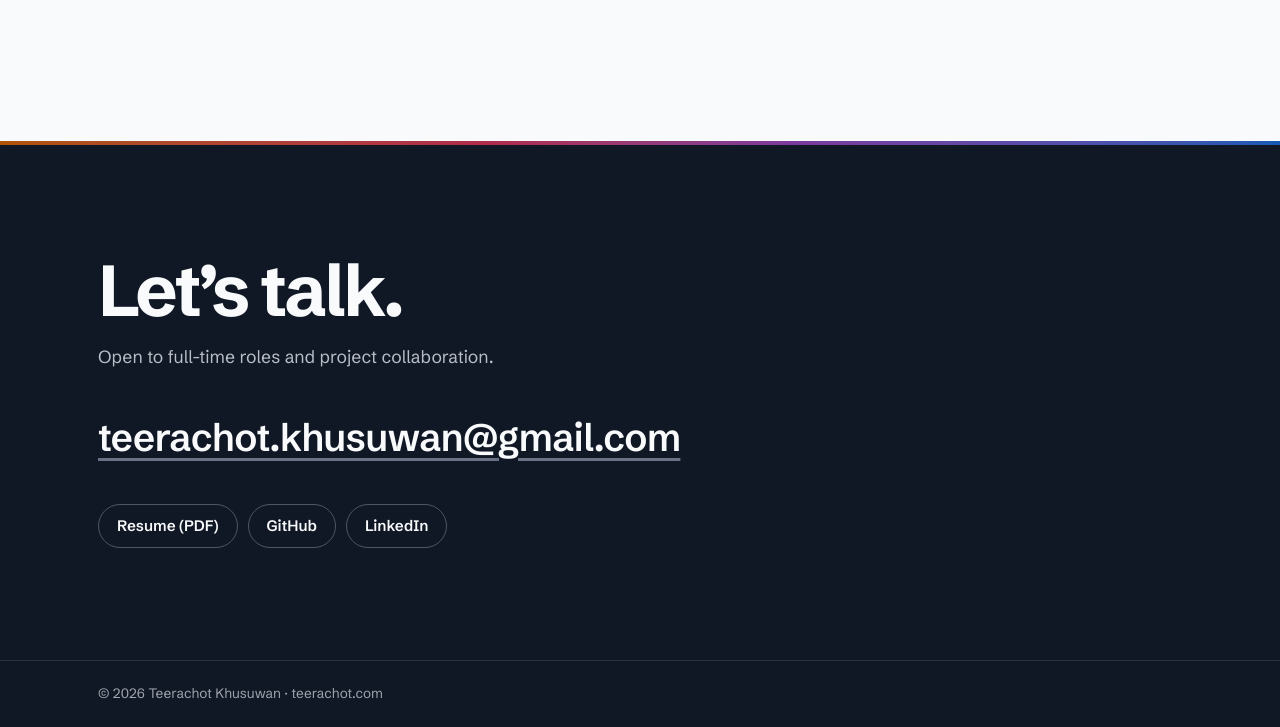
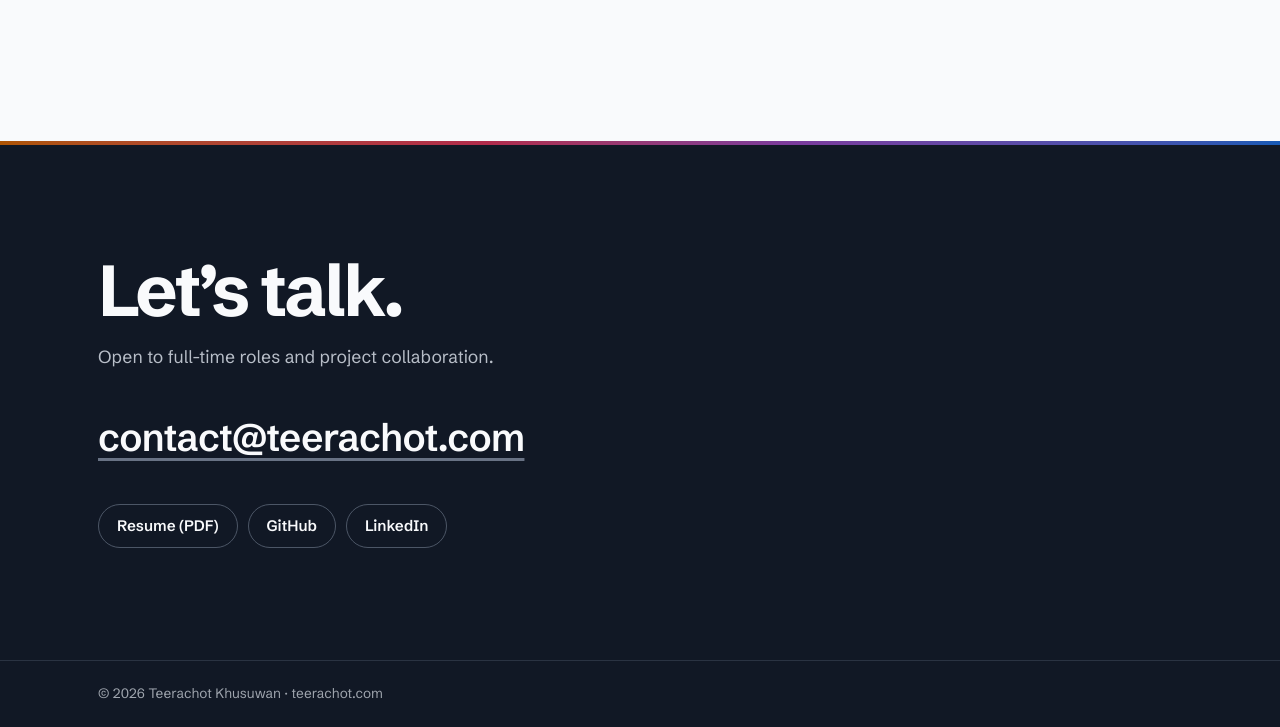
Before and after one commit to HamGNX/teerachot-site, a plain HTML site: page index.html in a window 1280 px wide. Shown: the part 3206-3933 px from the top of the page. Drawn offline with Linux system fonts and the light colour scheme.

Commit message:
change email address

```diff
--- a/index.html
+++ b/index.html
@@ -48,7 +48,7 @@
             <svg class="icon" viewBox="0 0 20 20" aria-hidden="true"><path d="M10 3v10m0 0-4-4m4 4 4-4M4 16h12" /></svg>
             <span data-i18n="btn.resume">Download resume</span>
           </a>
-          <a class="btn btn-quiet" href="mailto:teerachot.khusuwan@gmail.com" data-i18n="btn.email">Email</a>
+          <a class="btn btn-quiet" href="mailto:contact@teerachot.com" data-i18n="btn.email">Email</a>
           <a class="btn btn-quiet" href="https://github.com/HamGNX" target="_blank" rel="noopener noreferrer">GitHub</a>
           <a class="btn btn-quiet" href="https://linkedin.com/in/teerachot-khusuwan" target="_blank" rel="noopener noreferrer">LinkedIn</a>
         </div>
@@ -219,7 +219,7 @@
       <div class="wrap">
         <h2 id="contact-title" data-i18n="contact.title">Let’s talk.</h2>
         <p class="contact-note" data-i18n="contact.note">Open to full-time roles and project collaboration.</p>
-        <a class="contact-email" href="mailto:teerachot.khusuwan@gmail.com">teerachot.khusuwan@gmail.com</a>
+        <a class="contact-email" href="mailto:contact@teerachot.com">contact@teerachot.com</a>
         <ul class="contact-links">
           <li><a href="Teerachot_Khusuwan_Resume2026.pdf" target="_blank" rel="noopener noreferrer" data-i18n="contact.resume">Resume (PDF)</a></li>
           <li><a href="https://github.com/HamGNX" target="_blank" rel="noopener noreferrer">GitHub</a></li>
```
